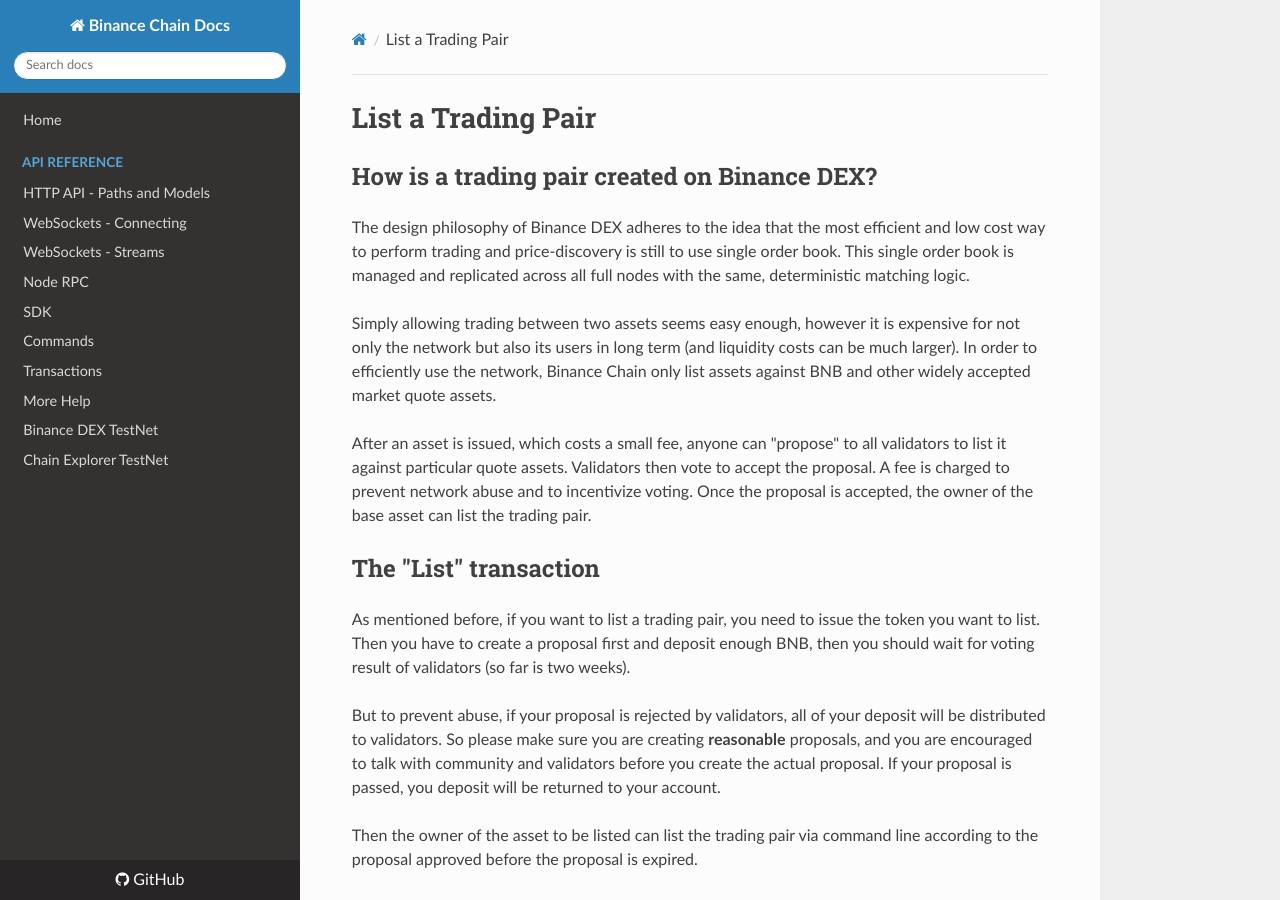
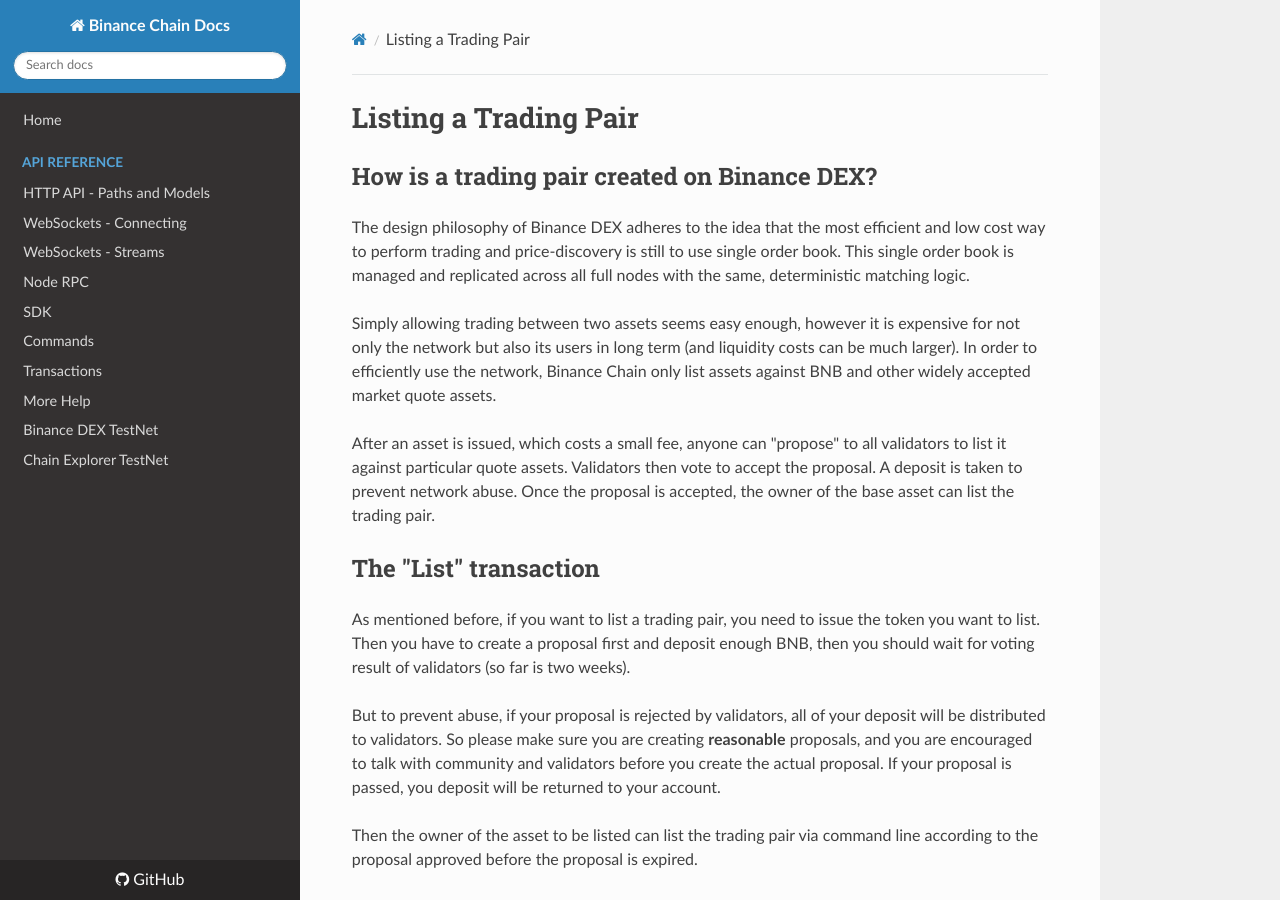
Before and after one commit to yash-sharma1/docs-site, an MkDocs documentation site: the page built from docs/list.md, in a window 1280 px wide and 900 px high. Built offline with MkDocs 1.6.1, drawn with Linux system fonts in a browser that asks for light colours; nearby versions of some CDN libraries.

Commit message:
Update list.md

```diff
--- a/docs/list.md
+++ b/docs/list.md
@@ -1,4 +1,4 @@
-# List a Trading Pair
+# Listing a Trading Pair
 
 ## How is a trading pair created on Binance DEX?
 
@@ -13,7 +13,7 @@
 After an asset is issued, which costs a small fee,
 anyone can "propose" to all validators to list it against particular quote assets.
 Validators then vote to accept the proposal.
-A fee is charged to prevent network abuse and to incentivize voting.
+A deposit is taken to prevent network abuse.
 Once the proposal is accepted, the owner of the base asset can list the trading pair.
 
 ## The "List" transaction
```
